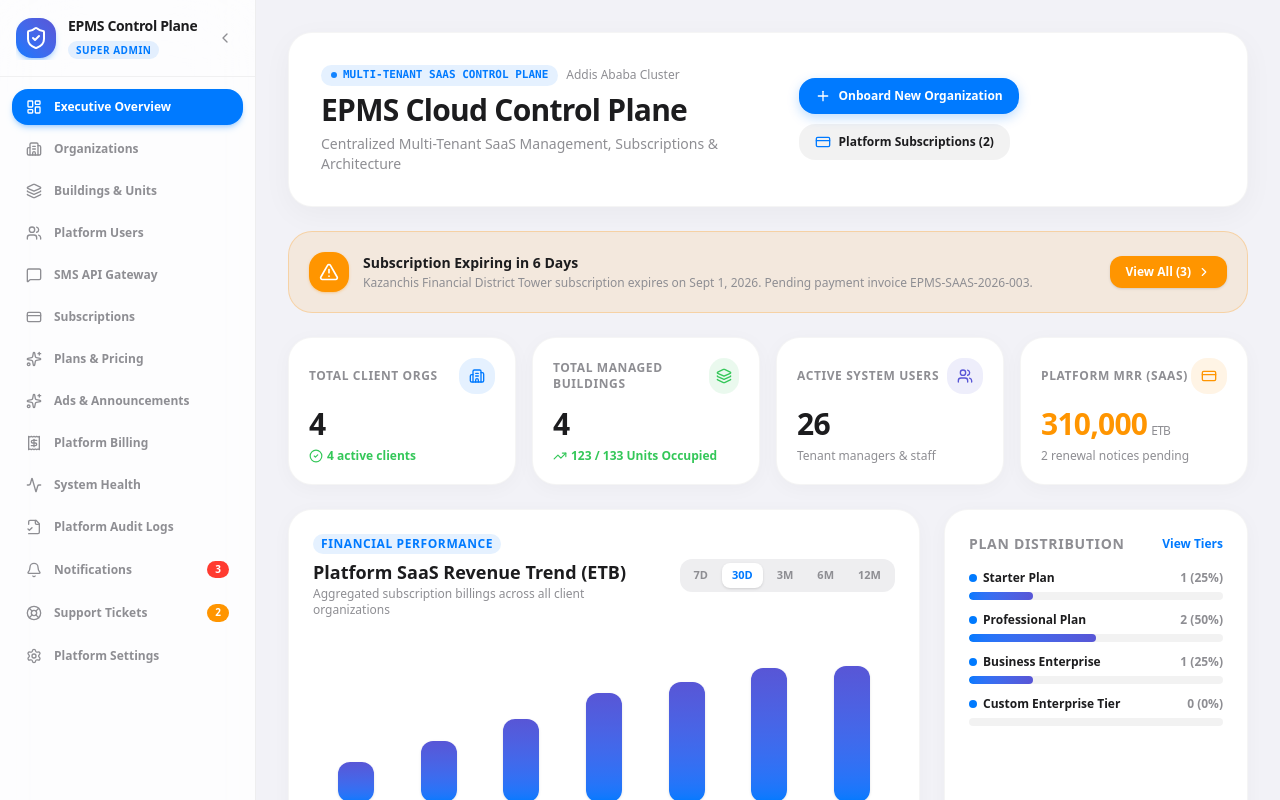
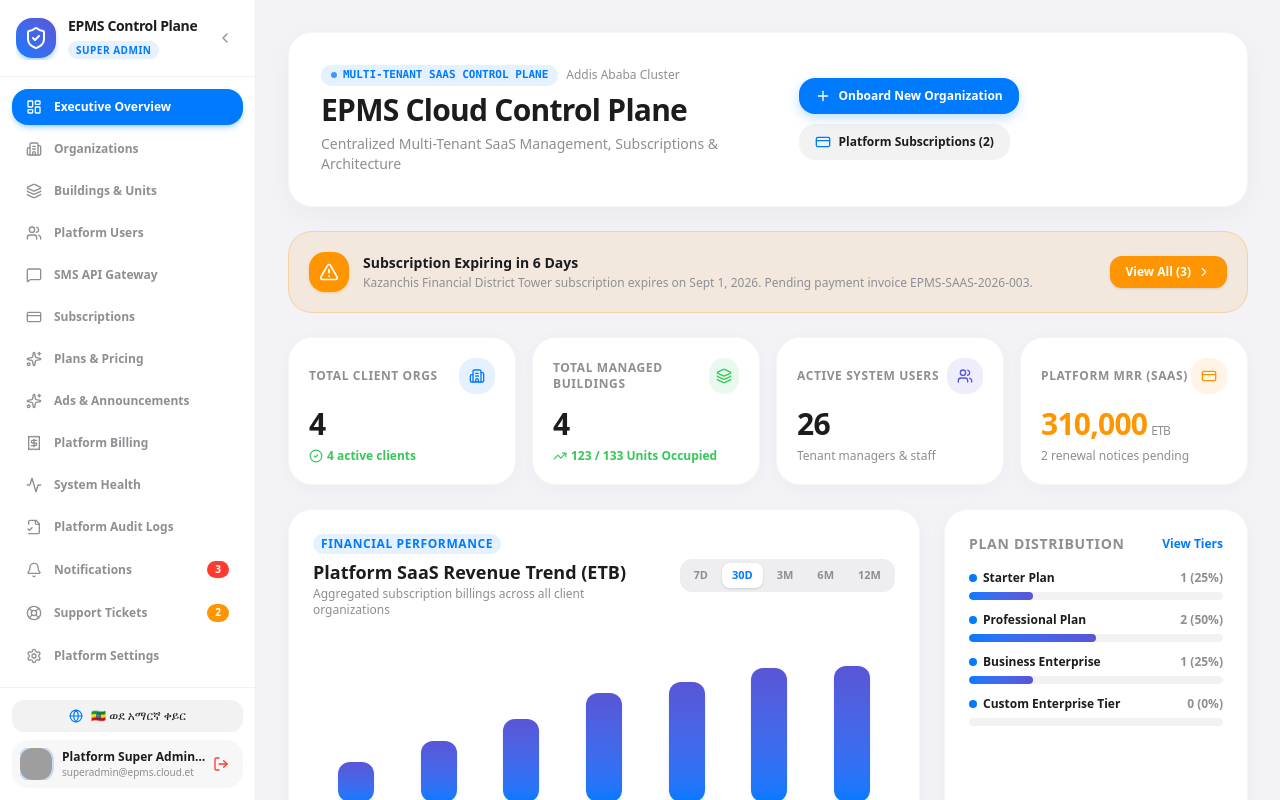
Before and after one commit to Jolly-Junior-main/EPMS, a React (Vite) app: page /superadmin in a window 1280 px wide. Shown: the top 800 px of the page. Built offline with nearby package versions, Linux system fonts and the light colour scheme; no server answers; the database is empty; grey boxes are pictures that could not be loaded; a web font is replaced by a local one.

Commit message:
fix(superadmin): fix plans and pricing null safety, pin sidebar language & sign out buttons to screen bottom

```diff
--- a/src/App.tsx
+++ b/src/App.tsx
@@ -63,7 +63,7 @@ function PMSAppContent() {
   const isSuperAdminView = currentUser.role === 'super_admin';
 
   return (
-    <div className="min-h-screen bg-[#F2F2F7] dark:bg-[#000000] text-[#1C1C1E] dark:text-white flex flex-col font-sans selection:bg-[#007AFF] selection:text-white">
+    <div className={`bg-[#F2F2F7] dark:bg-[#000000] text-[#1C1C1E] dark:text-white flex flex-col font-sans selection:bg-[#007AFF] selection:text-white ${isSuperAdminView ? 'h-screen max-h-screen overflow-hidden' : 'min-h-screen'}`}>
       {/* Impersonation Banner (Visible whenever Super Admin is impersonating a tenant) */}
       <SuperAdminImpersonationBanner />
 
--- a/src/components/superadmin/PlansManager.tsx
+++ b/src/components/superadmin/PlansManager.tsx
@@ -80,19 +80,19 @@ export const PlansManager: React.FC = () => {
                 <div className="flex items-baseline justify-between">
                   <span className="text-[11px] font-bold uppercase text-[#8E8E93]">1 Month</span>
                   <span className="text-lg font-extrabold text-[#007AFF]">
-                    {plan.monthlyPriceETB.toLocaleString()} <span className="text-[10px] font-normal text-[#8E8E93]">ETB</span>
+                    {(plan.monthlyPriceETB || 0).toLocaleString()} <span className="text-[10px] font-normal text-[#8E8E93]">ETB</span>
                   </span>
                 </div>
                 <div className="flex items-baseline justify-between text-xs">
                   <span className="text-[11px] font-bold uppercase text-[#8E8E93]">6 Months <span className="text-[#FF9500]">(10% off)</span></span>
                   <span className="font-bold text-[#1C1C1E] dark:text-white">
-                    {(plan.sixMonthPriceETB || Math.round(plan.monthlyPriceETB * 6 * 0.9)).toLocaleString()} <span className="text-[10px] font-normal text-[#8E8E93]">ETB</span>
+                    {(plan.sixMonthPriceETB || Math.round((plan.monthlyPriceETB || 0) * 6 * 0.9)).toLocaleString()} <span className="text-[10px] font-normal text-[#8E8E93]">ETB</span>
                   </span>
                 </div>
                 <div className="flex items-baseline justify-between text-xs">
                   <span className="text-[11px] font-bold uppercase text-[#8E8E93]">1 Year <span className="text-[#34C759]">(20% off)</span></span>
                   <span className="font-bold text-[#34C759]">
-                    {plan.annualPriceETB.toLocaleString()} <span className="text-[10px] font-normal text-[#8E8E93]">ETB</span>
+                    {(plan.annualPriceETB || Math.round((plan.monthlyPriceETB || 0) * 12 * 0.8)).toLocaleString()} <span className="text-[10px] font-normal text-[#8E8E93]">ETB</span>
                   </span>
                 </div>
               </div>
@@ -104,7 +104,7 @@ export const PlansManager: React.FC = () => {
                     <Building2 className="w-3.5 h-3.5" /> Max Buildings
                   </span>
                   <span className="font-bold text-[#1C1C1E] dark:text-white">
-                    {plan.limits.maxBuildings}
+                    {plan.limits?.maxBuildings ?? 10}
                   </span>
                 </div>
                 <div className="flex items-center justify-between">
@@ -112,7 +112,7 @@ export const PlansManager: React.FC = () => {
                     <Layers className="w-3.5 h-3.5" /> Max Units
                   </span>
                   <span className="font-bold text-[#1C1C1E] dark:text-white">
-                    {plan.limits.maxUnits}
+                    {plan.limits?.maxUnits ?? 100}
                   </span>
                 </div>
                 <div className="flex items-center justify-between">
@@ -120,7 +120,7 @@ export const PlansManager: React.FC = () => {
                     <Users className="w-3.5 h-3.5" /> Max Users
                   </span>
                   <span className="font-bold text-[#1C1C1E] dark:text-white">
-                    {plan.limits.maxUsers}
+                    {plan.limits?.maxUsers ?? 20}
                   </span>
                 </div>
                 <div className="flex items-center justify-between">
@@ -128,15 +128,15 @@ export const PlansManager: React.FC = () => {
                     <HardDrive className="w-3.5 h-3.5" /> Storage Quota
                   </span>
                   <span className="font-bold text-[#1C1C1E] dark:text-white">
-                    {plan.limits.maxStorageGB} GB
+                    {plan.limits?.storageGB ?? 50} GB
                   </span>
                 </div>
                 <div className="flex items-center justify-between">
                   <span className="text-[#8E8E93] flex items-center gap-1.5">
-                    <MessageSquare className="w-3.5 h-3.5" /> SMS / Month
+                    <MessageSquare className="w-3.5 h-3.5" /> SMS Gateway
                   </span>
                   <span className="font-bold text-[#1C1C1E] dark:text-white">
-                    {plan.limits.maxSmsPerMonth}
+                    {plan.limits?.hasSmsIntegration ? 'Included (REST API)' : 'Standard Only'}
                   </span>
                 </div>
               </div>
@@ -146,7 +146,7 @@ export const PlansManager: React.FC = () => {
                 <span className="text-[10px] font-bold text-[#8E8E93] uppercase tracking-wider">
                   Included Features
                 </span>
-                {plan.features.slice(0, 4).map((f, i) => (
+                {(plan.limits?.features || ['Automated Invoicing', 'EFT Verification', 'SMS Reminders']).slice(0, 4).map((f, i) => (
                   <div key={i} className="text-[11px] text-[#1C1C1E] dark:text-white flex items-center gap-1.5">
                     <CheckCircle2 className="w-3 h-3 text-[#34C759] shrink-0" />
                     <span className="truncate">{f}</span>
--- a/src/components/superadmin/SuperAdminSidebar.tsx
+++ b/src/components/superadmin/SuperAdminSidebar.tsx
@@ -66,12 +66,12 @@ export const SuperAdminSidebar: React.FC<SuperAdminSidebarProps> = ({
 
   return (
     <aside
-      className={`bg-white/80 dark:bg-[#1C1C1E]/80 backdrop-blur-2xl border-r border-black/[0.06] dark:border-white/10 flex flex-col justify-between transition-all duration-300 z-30 shrink-0 ${
+      className={`h-screen max-h-screen sticky top-0 bg-white/95 dark:bg-[#1C1C1E]/95 backdrop-blur-2xl border-r border-black/[0.06] dark:border-white/10 flex flex-col justify-between transition-all duration-300 z-30 shrink-0 select-none ${
         isCollapsed ? 'w-20' : 'w-64'
       }`}
     >
       {/* Brand Header */}
-      <div className="p-4 border-b border-black/[0.05] dark:border-white/10 flex items-center justify-between">
+      <div className="p-4 border-b border-black/[0.05] dark:border-white/10 flex items-center justify-between shrink-0">
         <div className="flex items-center gap-3 overflow-hidden">
           <div className="w-10 h-10 rounded-2xl bg-gradient-to-tr from-[#007AFF] to-[#5856D6] text-white flex items-center justify-center shrink-0 shadow-md shadow-[#007AFF]/25">
             <ShieldCheck className="w-6 h-6" />
@@ -98,7 +98,7 @@ export const SuperAdminSidebar: React.FC<SuperAdminSidebarProps> = ({
       </div>
 
       {/* Navigation List */}
-      <div className="flex-1 overflow-y-auto p-3 space-y-1.5 custom-scrollbar">
+      <div className="flex-1 overflow-y-auto p-3 space-y-1.5 custom-scrollbar min-h-0">
         {navItems.map((item) => {
           const Icon = item.icon;
           const isActive = activeTab === item.id;
@@ -134,8 +134,8 @@ export const SuperAdminSidebar: React.FC<SuperAdminSidebarProps> = ({
         })}
       </div>
 
-      {/* Footer Profile & Actions */}
-      <div className="p-3 border-t border-black/[0.05] dark:border-white/10 space-y-2">
+      {/* Pinned Footer Profile & Actions */}
+      <div className="p-3 border-t border-black/[0.05] dark:border-white/10 space-y-2 bg-white/90 dark:bg-[#1C1C1E]/90 shrink-0">
         {/* Language Toggle */}
         <button
           onClick={() => setLanguage(language === 'en' ? 'am' : 'en')}
@@ -147,7 +147,7 @@ export const SuperAdminSidebar: React.FC<SuperAdminSidebarProps> = ({
           )}
         </button>
 
-        {/* User Card */}
+        {/* User Card with Sign Out Button */}
         <div className="flex items-center justify-between p-2 rounded-2xl bg-black/[0.03] dark:bg-white/[0.03]">
           <div className="flex items-center gap-2.5 overflow-hidden">
             <img
@@ -170,7 +170,7 @@ export const SuperAdminSidebar: React.FC<SuperAdminSidebarProps> = ({
           <button
             onClick={logout}
             className="p-1.5 rounded-xl hover:bg-[#FF3B30]/10 text-[#FF3B30] transition-colors cursor-pointer"
-            title={t('sign_out')}
+            title={t('sign_out', 'Sign Out')}
           >
             <LogOut className="w-4 h-4" />
           </button>
```
